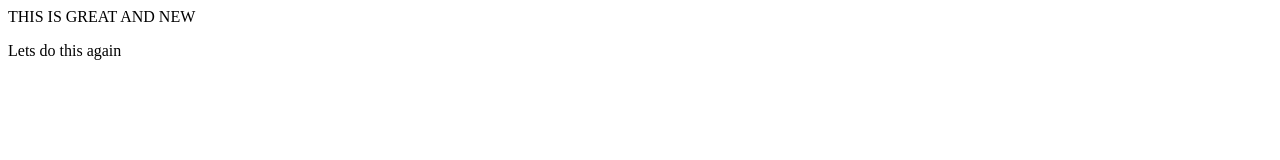
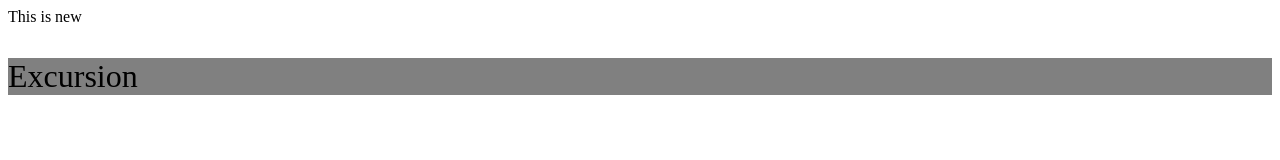
Before and after one commit to daddyfredddy/Excursion, a plain HTML site: page index.html in a window 1280 px wide. Drawn offline with Linux system fonts and the light colour scheme.

Commit message:
i had to start all over again

```diff
--- a/index.html
+++ b/index.html
@@ -7,23 +7,17 @@
 
     <body>
         <header>
-            <nav>
-
-            </nav>
-
+            <nav></nav>
         </header>
 
         <section>
-            <div> THIS IS GREAT AND NEW</div>
-            <p> Lets do this again</p>
+            <div>This is new</div>
 
+            <p>Excursion</p>
         </section>
 
         <footer>
 
         </footer>
-
     </body>
-
-
 </html>
--- a/style.css
+++ b/style.css
@@ -0,0 +1,4 @@
+p {
+    background-color: grey;
+    font-size: 2em;
+}
```
